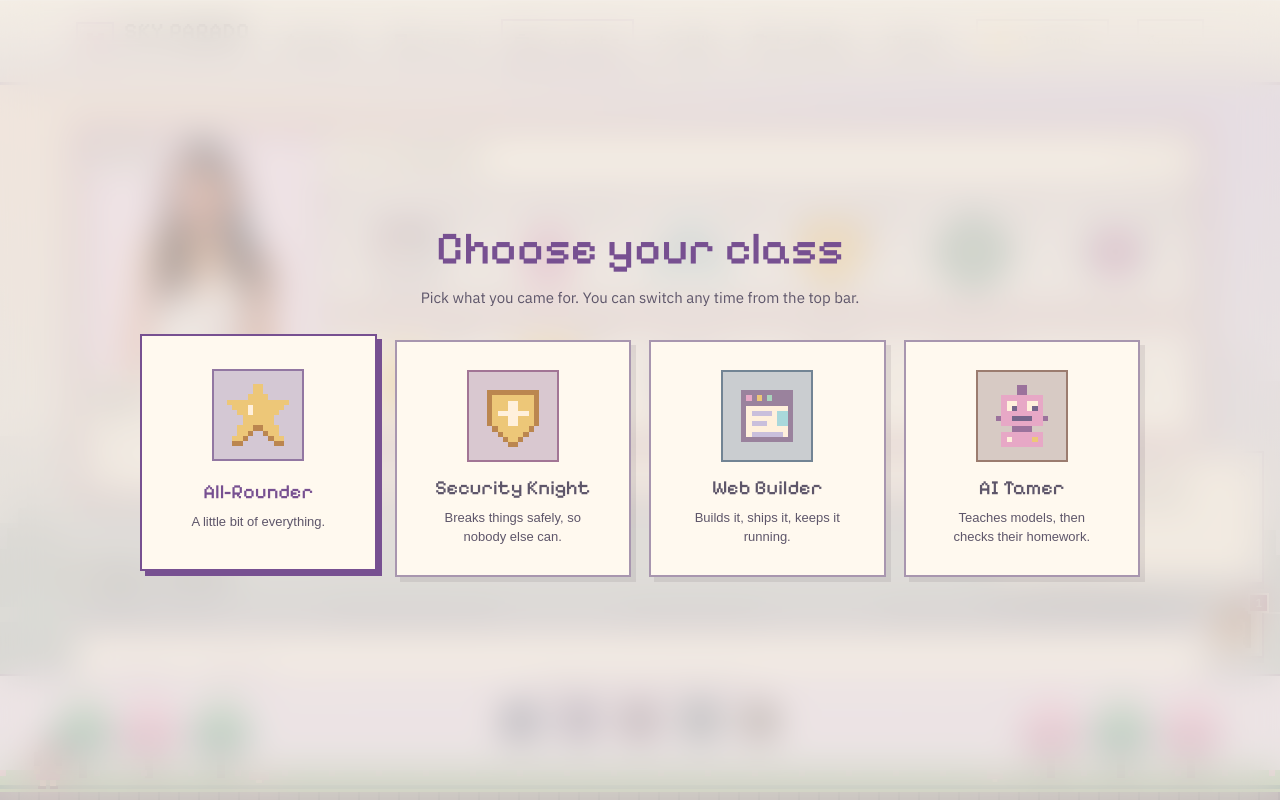
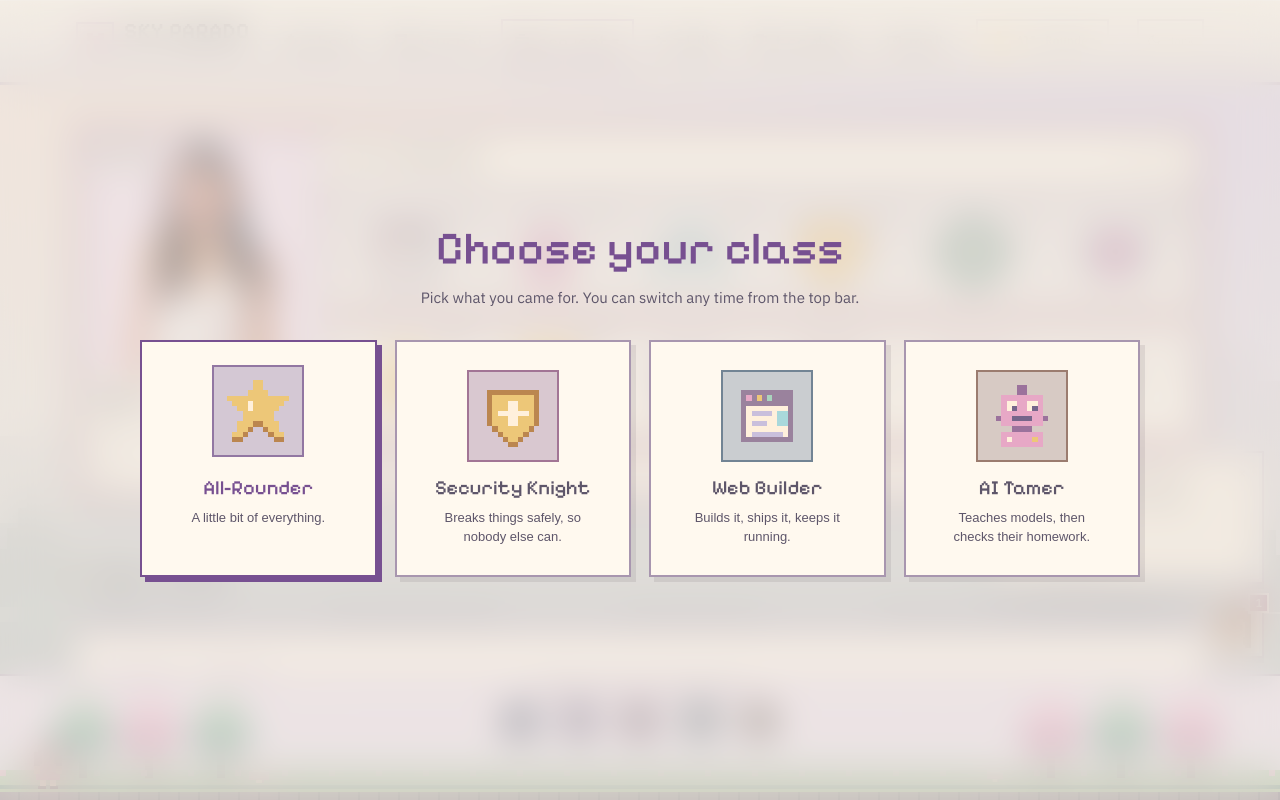
Before and after one commit to skyparado/portfolio, a plain HTML site: page index.html in a window 1280 px wide. Shown: the top 800 px of the page. Drawn offline with Linux system fonts and the light colour scheme.

Commit message:
Line up class card contents and keep cards level

```diff
--- a/css/one.css
+++ b/css/one.css
@@ -334,7 +334,8 @@ html{scroll-padding-top:104px}
   background:var(--panel);border:2px solid var(--line-2);border-radius:0;color:var(--fg);box-shadow:5px 5px 0 color-mix(in srgb,var(--fg) 10%,transparent);
   transition:transform .15s steps(2,end),border-color .15s steps(2,end),box-shadow .15s steps(2,end)}
 .cls-card[data-cls="security"]{--c:var(--purple)}.cls-card[data-cls="web"]{--c:var(--cyan)}.cls-card[data-cls="ai"]{--c:var(--amber)}
-.cls-card:hover,.cls-card:focus-visible{transform:translateY(-6px);border-color:var(--c);box-shadow:5px 5px 0 var(--c);outline:none}
+.cls-card:hover{transform:translateY(-6px)}
+.cls-card:hover,.cls-card:focus-visible{border-color:var(--c);box-shadow:5px 5px 0 var(--c);outline:none}
 .cls-card:hover .cls-sprite,.cls-card:focus-visible .cls-sprite{animation:clsBob .8s steps(2,end) infinite}
 .cls-card.is-current::after{content:"\2605 LAST PICK";position:absolute;top:-11px;right:10px;padding:2px 7px;background:var(--c);color:var(--panel);font:700 10px/1.4 "JetBrains Mono",monospace;letter-spacing:.08em}
 .cls-card .cls-sprite{width:92px;height:92px;margin-bottom:6px;background:color-mix(in srgb,var(--c) 14%,var(--bg-2));border:2px solid color-mix(in srgb,var(--c) 45%,var(--line-2))}
@@ -344,7 +345,7 @@ html{scroll-padding-top:104px}
 .cls-sprite [data-item]>svg{display:block;width:100%;height:auto}
 .cls-name{font:500 20px/1.2 var(--pixel-font);color:var(--fg-dim)}
 .cls-card:hover .cls-name,.cls-card:focus-visible .cls-name{color:var(--c)}
-.cls-quip{max-width:22ch;font-size:13px;line-height:1.5;color:var(--fg-dim)}
+.cls-quip{max-width:22ch;min-height:3em;font-size:13px;line-height:1.5;color:var(--fg-dim)} /* two lines reserved so every card lines up */
 @keyframes clsBob{50%{transform:translateY(-5px)}}
 @keyframes clsIn{from{opacity:0;transform:translateY(10px)}}
 
```
Also changed, not shown: index.html (+1 -1 lines).
